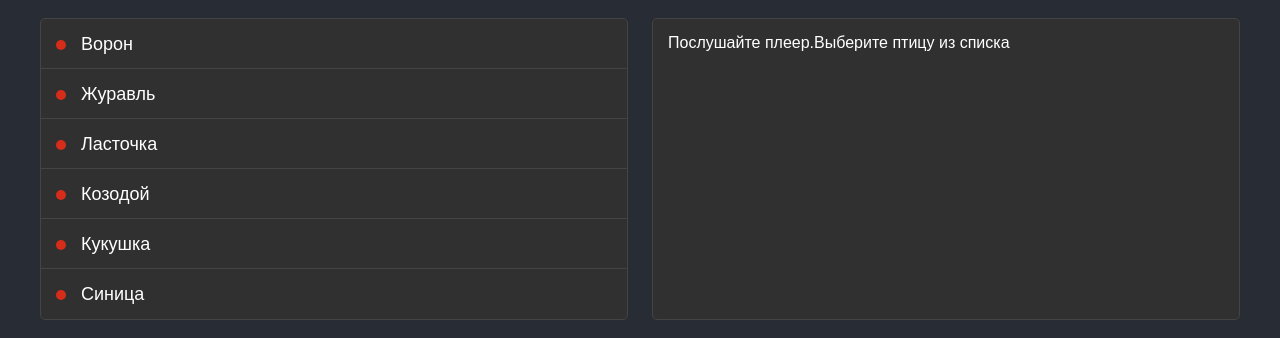
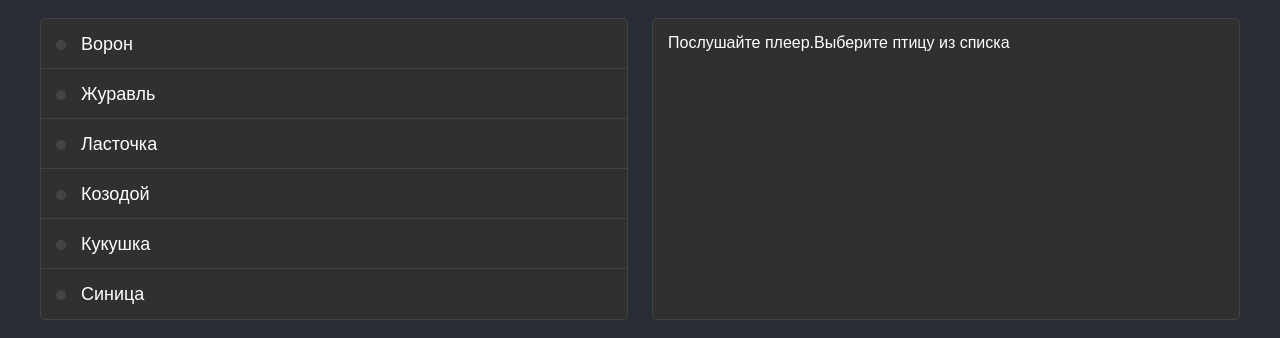
Before and after one commit to doher/songbird, a React (Create React App) app: page / in a window 1280 px wide. Shown: the part 319-657 px from the top of the page. Built offline with nearby package versions, Linux system fonts and the light colour scheme.

Commit message:
feat: add highlight to indicators

```diff
--- a/src/App.js
+++ b/src/App.js
@@ -1,42 +1,83 @@
 import React, { Component } from 'react';
+
 import Header from './components/header';
 import AnswerDescription from './components/answer-description';
 import CurrentQuestion from './components/current-question';
 import AnswerOptions from './components/answer-options';
 import AnswerButton from './components/answer-button';
+
 import birdsData from './data/birds-data';
 import getRandomInt from './utils/getRandomInt';
+
 import classes from './App.module.css';
 
 class App extends Component {
   state = {
-    stage: 0,
-    randomId: getRandomInt(0, birdsData[0].length - 1),
-    currentSet: birdsData[0],
+    chosenId: undefined,
+    currentSet: birdsData[0].map((el) => ({ ...el, err: false, success: false })),
+    currentStage: 0,
     isGuessed: false,
-    choice: undefined,
-  }
+    randomId: getRandomInt(0, 5),
+    score: 5,
+  };
 
-  getChoiceOfUser = (id, rand) => {
-    if (id === (rand + 1)) {
-      this.setState({
-        isGuessed: true,
-      });
-    }
+  toggleProperty = (arr, id, propName, value) => {
+    const idx = arr.findIndex((item) => item.id === id);
+    const item = { ...arr[idx], [propName]: value };
 
-    this.setState({
-      choice: id,
+    return [
+      ...arr.slice(0, idx),
+      item,
+      ...arr.slice(idx + 1)
+    ];
+  };
+
+  onCheckAnswer = (id) => {
+    this.setState((state) => {
+      const { currentSet, isGuessed, randomId, score } = state;
+      let items = currentSet;
+
+      if (!isGuessed) {
+        if ((randomId + 1) === id) {
+          items = this.toggleProperty(state.currentSet, id, 'success', true);
+
+          return {
+            currentSet: items,
+            chosenId: id,
+            isGuessed: true,
+          };
+        } else {
+          const updatedScore = score - 1;
+
+          items = this.toggleProperty(state.currentSet, id, 'err', true);
+
+          return {
+            currentSet: items,
+            chosenId: id,
+            score: updatedScore,
+          };
+        }
+      }
+
+      return {
+        currentSet: items,
+        chosenId: id
+      };
     });
-  }
+  };
 
   testRandInt(rand) {
     console.log('rand', rand);
   }
 
   render() {
+    console.log(this.state.score);
+
     return (
       <div className={classes.App}>
-        <Header />
+        <Header
+          score={this.state.score}
+        />
         <div className={classes.CurrentQuestion}>
           <CurrentQuestion
             options={this.state.currentSet}
@@ -47,17 +88,17 @@ class App extends Component {
         <div className={classes.Answer}>
           <AnswerOptions
             options={this.state.currentSet}
+            onCheckAnswer={this.onCheckAnswer}
             isGuessed={this.state.isGuessed}
-            randId={this.state.randomId}
-            clicked={this.getChoiceOfUser}
           />
           <AnswerDescription
             options={this.state.currentSet}
             isGuessed={this.state.isGuessed}
-            choice={this.state.choice}
+            chosenId={this.state.chosenId}
           />
         </div>
         <AnswerButton
+          isGuessed={this.state.isGuessed}
           clicked={() => this.testRandInt(this.state.randomId)}
         />
       </div>
--- a/src/components/answer-description/answer-description.js
+++ b/src/components/answer-description/answer-description.js
@@ -3,7 +3,7 @@ import Card from '../card';
 import classes from './answer-description.module.css';
 
 const AnswerDescription = (props) => {
-  const { options, isGuessed, choice } = props;
+  const { options, chosenId } = props;
 
   let card = (
     <>
@@ -11,8 +11,8 @@ const AnswerDescription = (props) => {
     </>
   );
 
-  if (choice) {
-    const selectedOption = options[choice - 1];
+  if (chosenId) {
+    const selectedOption = options[chosenId - 1];
     const {name, species, description, image, audio} = selectedOption;
 
     card = (
--- a/src/components/answer-options/answer-options.js
+++ b/src/components/answer-options/answer-options.js
@@ -3,13 +3,15 @@ import Option from './option';
 import classes from './answer-options.module.css';
 
 const AnswerOptions = (props) => {
-  const { options, randId, isGuessed, clicked } = props;
+  const { options, onCheckAnswer } = props;
+
   const list = options.map((el) => {
     return (
       <Option
         key={el.id}
-        isGuessed={isGuessed}
-        clicked={() => clicked(el.id, randId)}
+        err={el.err}
+        success={el.success}
+        onCheckAnswer={() => onCheckAnswer(el.id)}
       >
         {el.name}
       </Option>
--- a/src/components/answer-options/option/option.js
+++ b/src/components/answer-options/option/option.js
@@ -2,15 +2,20 @@ import React from 'react';
 import classes from './option.module.css';
 
 const Option = (props) => {
-  const { children, isGuessed, clicked } = props;
+  const { children, err, success, onCheckAnswer } = props;
 
-  const classNames = isGuessed
-    ? `${classes.Dot} ${classes.Success}`
-    : `${classes.Dot} ${classes.Error}`
+  let classNames = `${classes.Dot}`;
+
+  if (err) {
+    classNames += ` ${classes.Error}`;
+  }
+
+  if (success) {
+    classNames += ` ${classes.Success}`;
+  }
 
   return (
-    <li className={classes.Option} onClick={clicked}>
-      {/* <span className={`${classes.Dot} ${classes.Error}`}></span> */}
+    <li className={classes.Option} onClick={onCheckAnswer}>
       <span className={classNames}></span>
       {children}
     </li>
```
